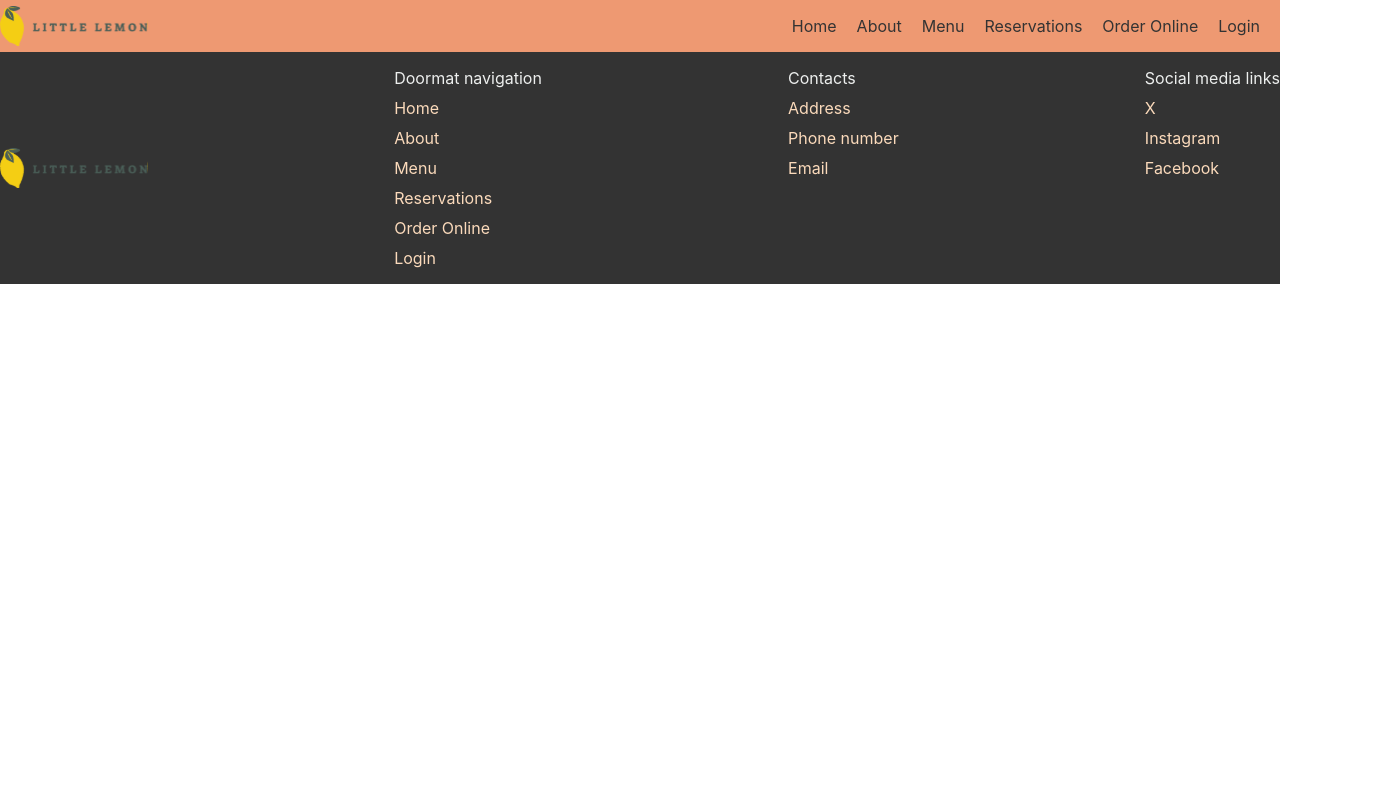
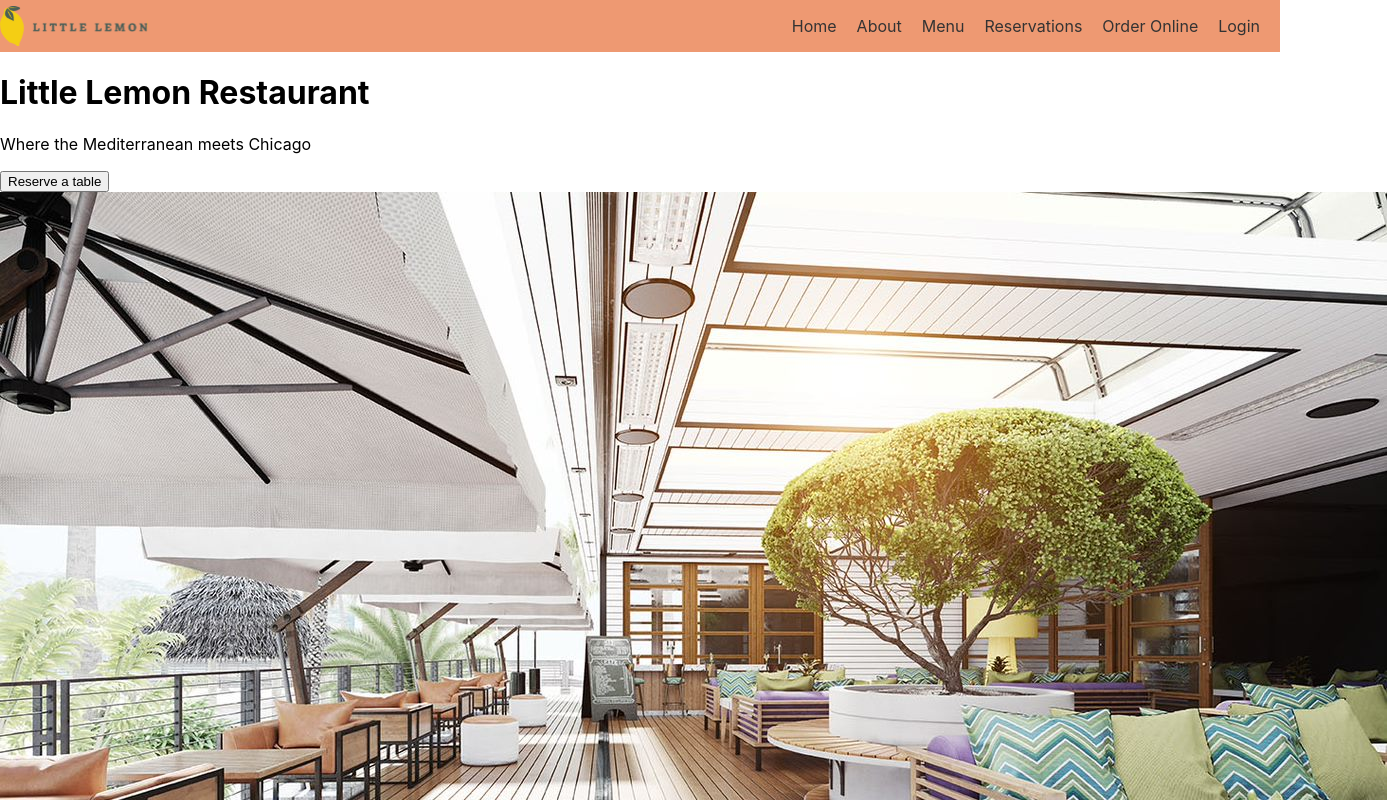
Before and after one commit to Pascazio/react-capstone, a React (Create React App) app: page / in a window 1280 px wide. Shown: the top 800 px of the page, 1387 px wide, since content can reach past the window. Built offline with nearby package versions, Linux system fonts and the light colour scheme.

Commit message:
Header skeleton up

```diff
--- a/src/Header.js
+++ b/src/Header.js
@@ -1,7 +1,16 @@
 const Header = () => {
   return (
     <>
-      <header></header>
+      <header>
+        <div className="cta">
+          <h1>Little Lemon Restaurant</h1>
+          <p>Where the Mediterranean meets Chicago</p>
+          <button className="reserve-button">Reserve a table</button>
+        </div>
+        <div className="hero">
+          <img src="restaurant.jpg" alt="Restaurant" />
+        </div>
+      </header>
     </>
   );
 };
```
